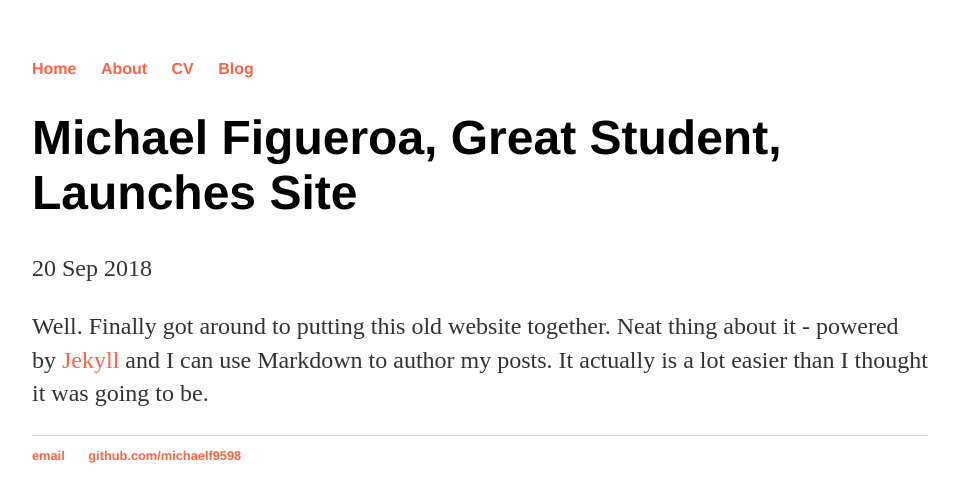
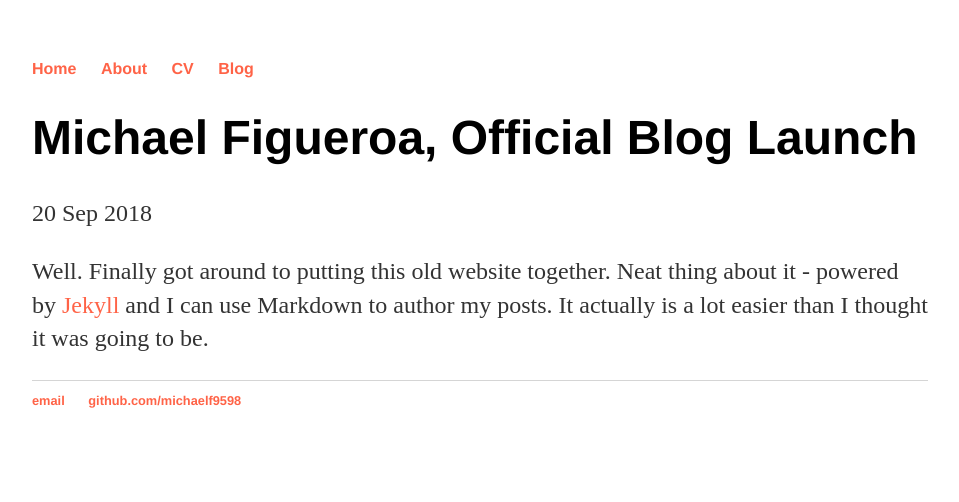
Before and after one commit to michaelf9598/michaelf9598.github.io, a Jekyll site: the page built from _posts/2018-09-20-title-of-my-post.md, in a window 1280 px wide. Shown: the top 502 px of the page, without its empty margins (160-1119 px from the left). Built offline with Jekyll 4.4.1, drawn with Linux system fonts in a browser that asks for light colours.

Commit message:
Update 2018-09-20-title-of-my-post.md

```diff
--- a/_posts/2018-09-20-title-of-my-post.md
+++ b/_posts/2018-09-20-title-of-my-post.md
@@ -1,6 +1,6 @@
 ---
 layout: post
-title: "Michael Figueroa, Great Student, Launches Site"
+title: "Michael Figueroa, Official Blog Launch"
 date: 2018-09-20
 ---
 
```
